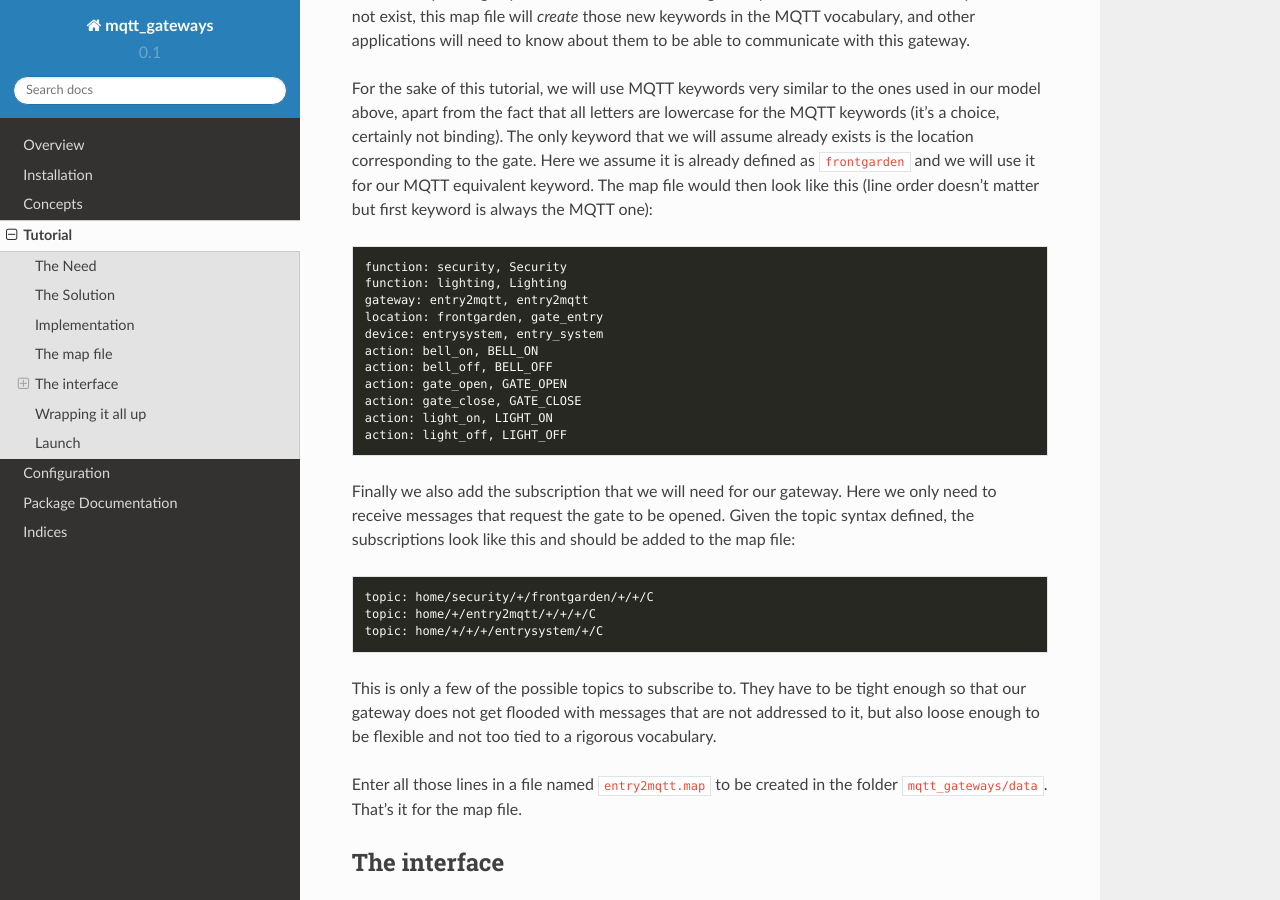
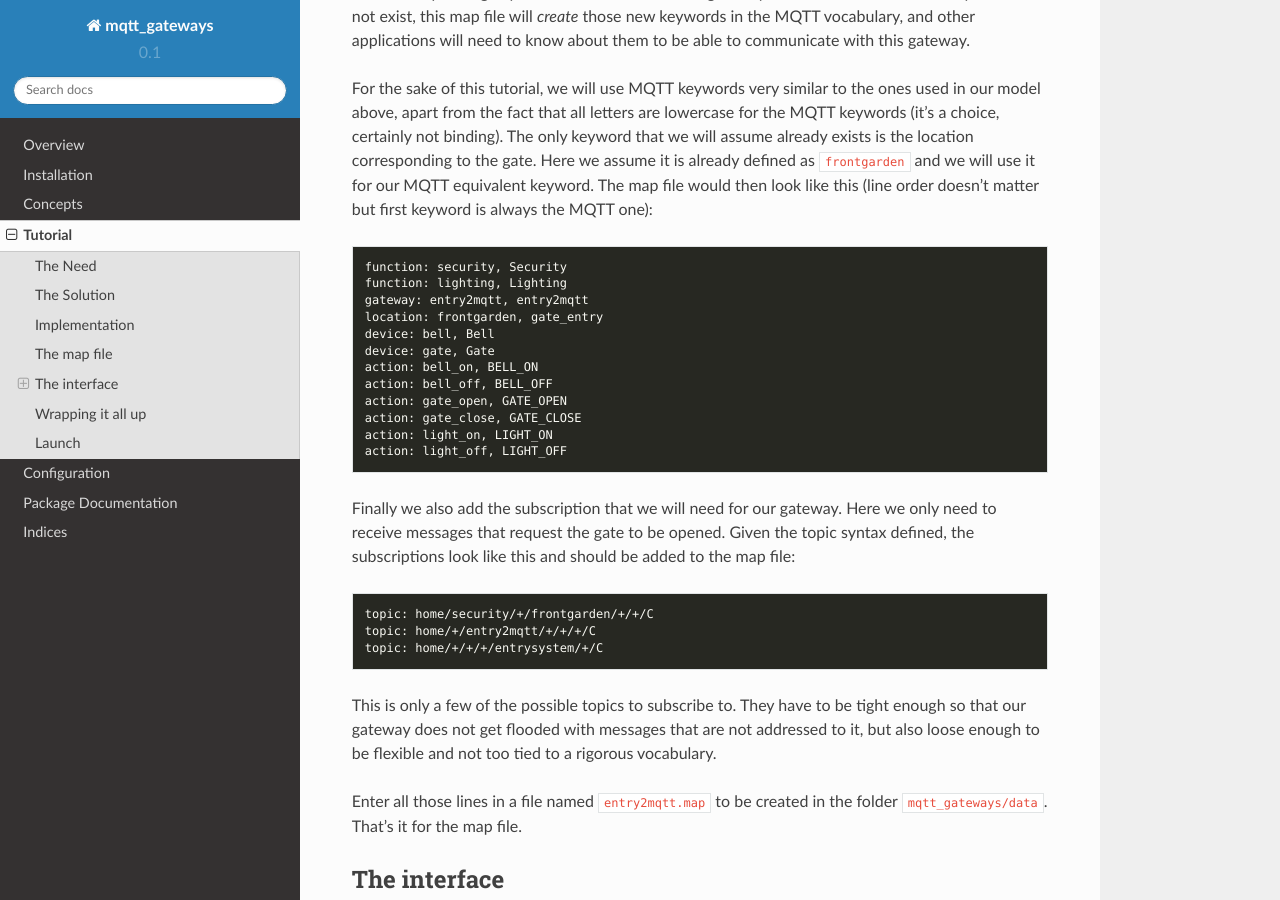
Before and after one commit to ppt000/mqtt_gateways, a Sphinx documentation site: the page built from docs/source/tutorial.rst, in a window 1280 px wide and 900 px high, scrolled down 2412 px. Built offline with Sphinx 7.4.7 and the Read the Docs theme 2.0.0, drawn with Linux system fonts in a browser that asks for light colours; pages that are not in the unit, such as notebooks, are missing from menus; some of the changed text lies outside the part shown.

Commit message:
update tutorial

```diff
--- a/docs/source/tutorial.rst
+++ b/docs/source/tutorial.rst
@@ -110,7 +110,8 @@ The map file would then look like this (line order doesn't matter but first keyw
    function: lighting, Lighting
    gateway: entry2mqtt, entry2mqtt
    location: frontgarden, gate_entry
-   device: entrysystem, entry_system
+   device: bell, Bell
+   device: gate, Gate
    action: bell_on, BELL_ON
    action: bell_off, BELL_OFF
    action: gate_open, GATE_OPEN
```
Also changed, not shown: other parts of docs/source/tutorial.rst (+1 -2 lines).
